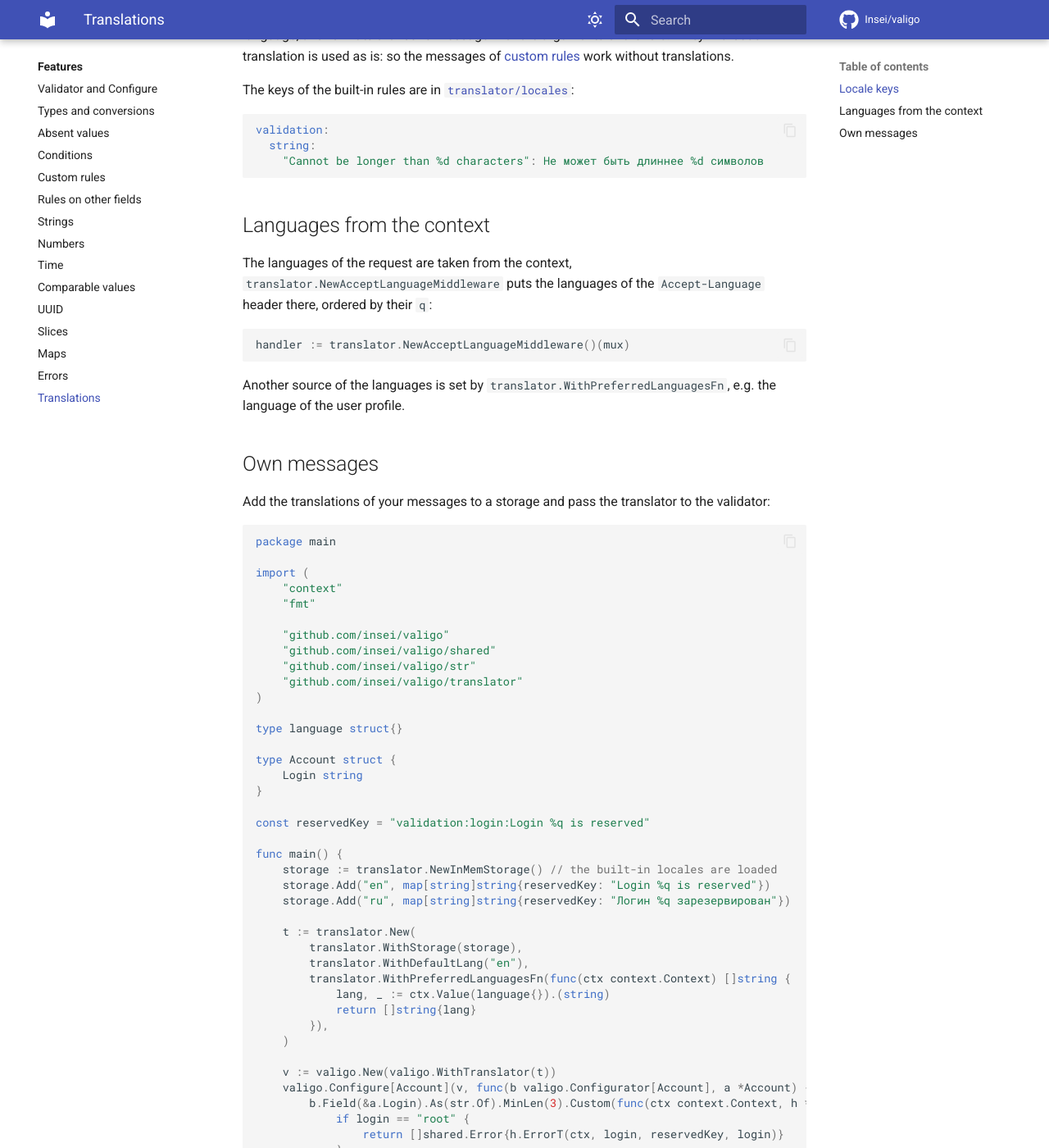
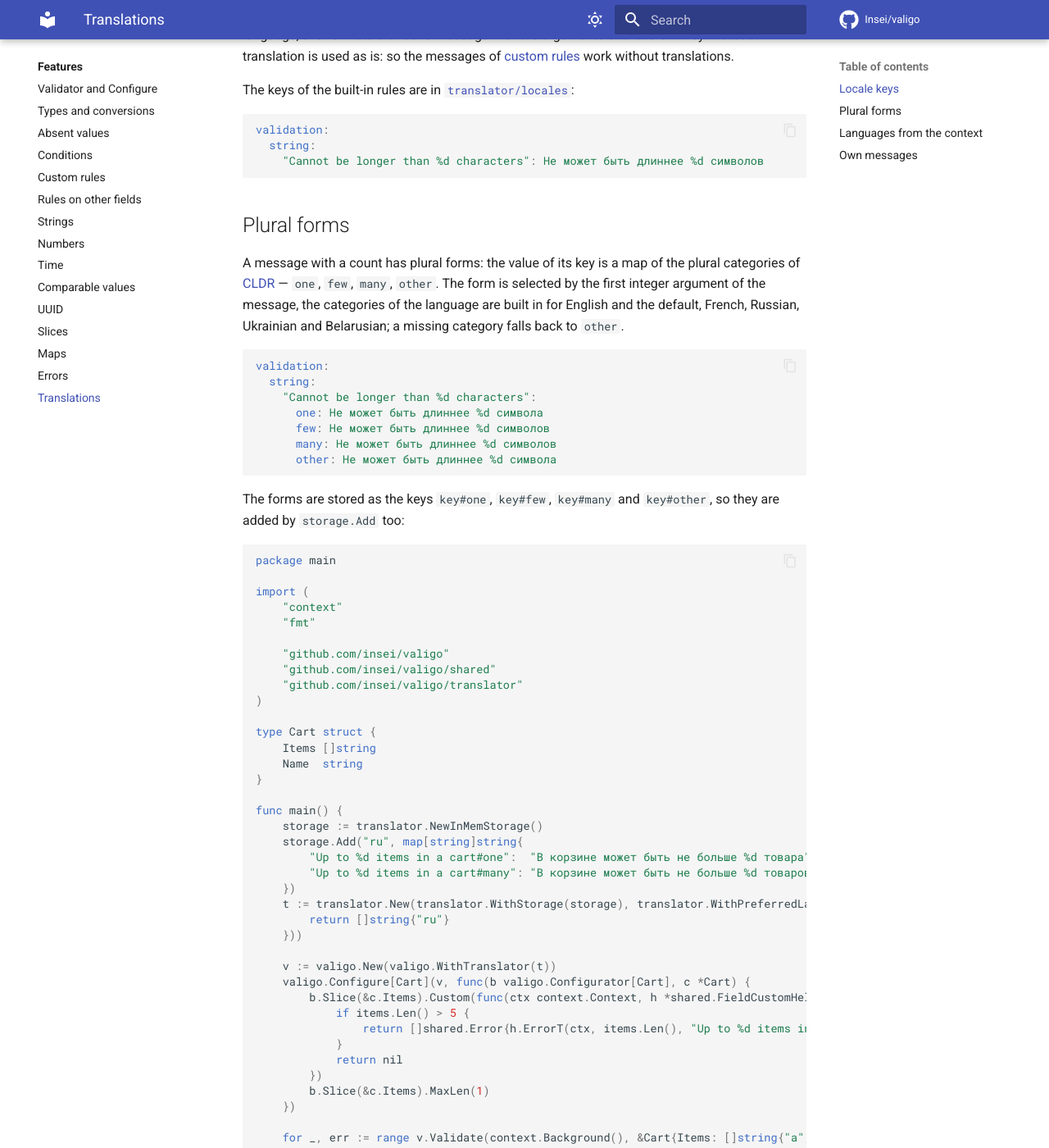
Before and after one commit to Insei/valigo, an MkDocs documentation site: the page built from docs/features/translations.md, in a window 1280 px wide and 1400 px high, scrolled down 391 px. Shown: the whole window at 82% size. Built offline with MkDocs 1.6.1 and Material for MkDocs 9.7.7, drawn with Linux system fonts in a browser that asks for light colours; comment, search, counter and statistics services are not loaded; the version menu is left out; some of the changed text lies outside the part shown.

Commit message:
docs: describe the plural forms of translations

````diff
--- a/docs/features/translations.md
+++ b/docs/features/translations.md
@@ -12,6 +12,73 @@ The keys of the built-in rules are in [`translator/locales`](https://github.com/
 validation:
   string:
     "Cannot be longer than %d characters": Не может быть длиннее %d символов
+```
+
+## Plural forms
+
+A message with a count has plural forms: the value of its key is a map of the plural categories of [CLDR](https://cldr.unicode.org/index/cldr-spec/plural-rules) — `one`, `few`, `many`, `other`. The form is selected by the first integer argument of the message, the categories of the language are built in for English and the default, French, Russian, Ukrainian and Belarusian; a missing category falls back to `other`.
+
+```yaml
+validation:
+  string:
+    "Cannot be longer than %d characters":
+      one: Не может быть длиннее %d символа
+      few: Не может быть длиннее %d символов
+      many: Не может быть длиннее %d символов
+      other: Не может быть длиннее %d символа
+```
+
+The forms are stored as the keys `key#one`, `key#few`, `key#many` and `key#other`, so they are added by `storage.Add` too:
+
+```go
+package main
+
+import (
+	"context"
+	"fmt"
+
+	"github.com/insei/valigo"
+	"github.com/insei/valigo/shared"
+	"github.com/insei/valigo/translator"
+)
+
+type Cart struct {
+	Items []string
+	Name  string
+}
+
+func main() {
+	storage := translator.NewInMemStorage()
+	storage.Add("ru", map[string]string{
+		"Up to %d items in a cart#one":  "В корзине может быть не больше %d товара",
+		"Up to %d items in a cart#many": "В корзине может быть не больше %d товаров",
+	})
+	t := translator.New(translator.WithStorage(storage), translator.WithPreferredLanguagesFn(func(context.Context) []string {
+		return []string{"ru"}
+	}))
+
+	v := valigo.New(valigo.WithTranslator(t))
+	valigo.Configure[Cart](v, func(b valigo.Configurator[Cart], c *Cart) {
+		b.Slice(&c.Items).Custom(func(ctx context.Context, h *shared.FieldCustomHelper, items shared.Elems[string]) []shared.Error {
+			if items.Len() > 5 {
+				return []shared.Error{h.ErrorT(ctx, items.Len(), "Up to %d items in a cart", 5)}
+			}
+			return nil
+		})
+		b.Slice(&c.Items).MaxLen(1)
+	})
+
+	for _, err := range v.Validate(context.Background(), &Cart{Items: []string{"a", "b", "c", "d", "e", "f"}}) {
+		fmt.Println(err)
+	}
+}
+```
+
+Output:
+
+```text
+В корзине может быть не больше 5 товаров (Items: 6)
+Не может содержать больше 1 элемента (Items: 6)
 ```
 
 ## Languages from the context
````
